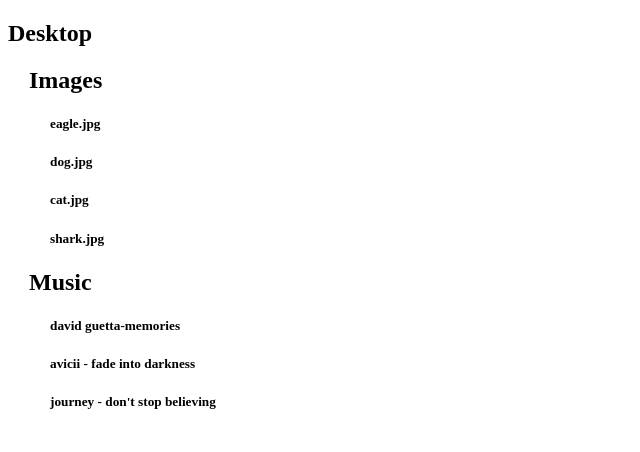
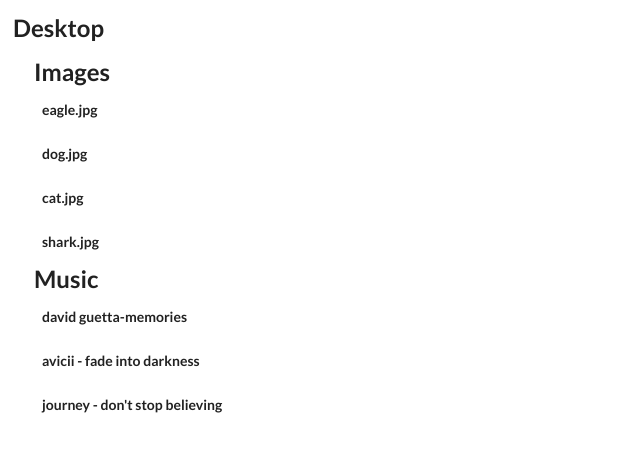
Before and after one commit to AlexanderPolzhofer/react_functionalComponents, a React (Create React App) app: page / in a window 1280 px wide. Shown: the top 452 px of the page, without its empty margins (0-640 px from the left). Built offline with nearby package versions, Linux system fonts and the light colour scheme.

Commit message:
install semantic ui library

```diff
--- a/package.json
+++ b/package.json
@@ -9,6 +9,8 @@
     "react": "^17.0.2",
     "react-dom": "^17.0.2",
     "react-scripts": "4.0.3",
+    "semantic-ui-css": "^2.4.1",
+    "semantic-ui-react": "^2.0.4",
     "web-vitals": "^1.1.2"
   },
   "scripts": {
--- a/src/App.js
+++ b/src/App.js
@@ -1,4 +1,5 @@
 import React, { useState } from "react";
+import 'semantic-ui-css/semantic.min.css';
 
 function App() {
   return (
@@ -29,7 +30,7 @@
   }
 
   return <div>
-    <span onClick={handleClick}><h2> {props.name}</h2></span>
+    <span onClick={handleClick}><h2 style={{ margin: "13px" }}> {props.name}</h2></span>
     <div style={{ marginLeft: "21px" }}>
       {isOpen ? props.children : null}
     </div>
```
Also changed, not shown: public/index.html (+5 -4 lines), src/logo.svg (deleted), 1 other file (tests, documents, lock files or other folders).
